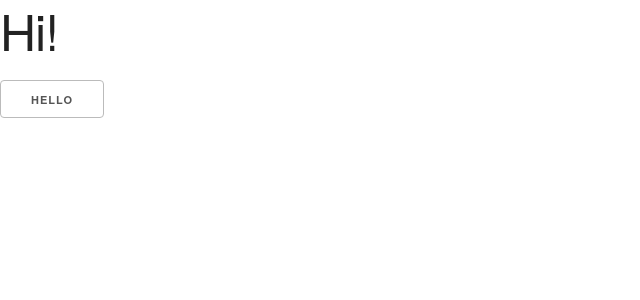
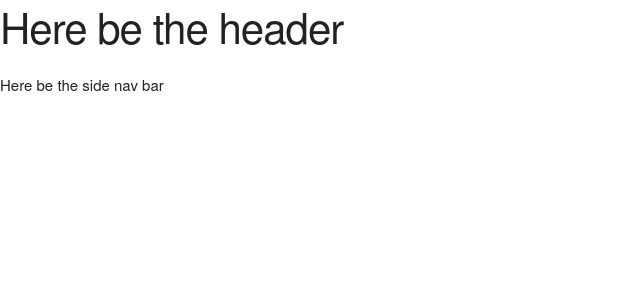
Before and after one commit to bananabrann/jdavisarrangements, a React (Create React App) app: page / in a window 1280 px wide. Shown: the top 300 px of the page, without its empty margins (0-640 px from the left). Built offline with nearby package versions, Linux system fonts and the light colour scheme.

Commit message:
Add Nav and Header component

```diff
--- a/src/Components/App/App.js
+++ b/src/Components/App/App.js
@@ -1,20 +1,31 @@
-import React from "react";
-import "./App.css";
+import React, { Component } from "react";
 import { Route } from "react-router-dom";
 import About from "../About/About";
 import Audio from "../Audio/Audio";
+import Header from "../Header/Header";
 import Home from "../Home/Home";
+import Nav from "../Nav/Nav";
 import Products from "../Products/Products";
+import "./App.css";
 
-function App() {
-  return (
-    <div className="App">
-      <header className="App-header">
-        <h1>Hi!</h1>
-        <button>Hello</button>
-      </header>
-    </div>
-  );
+class App extends Component {
+  constructor(props) {
+    super(props);
+    this.state = {};
+  }
+
+  render() {
+    return (
+      <div className="App">
+        <header>
+          <h2>Here be the header</h2>
+        </header>
+        <nav>
+          Here be the side nav bar
+        </nav>
+
+      </div>
+    );
+  }
 }
-
 export default App;
--- /dev/null
+++ b/src/Components/Header/Header.js
@@ -0,0 +1,18 @@
+import React from 'react';
+
+class Header extends React.Component {
+  constructor() {
+    super();
+    this.state = { someKey: 'someValue' };
+  }
+
+  render() {
+    return <p>{this.state.someKey}</p>;
+  }
+
+  componentDidMount() {
+    this.setState({ someKey: 'otherValue' });
+  }
+}
+
+export default Header;
--- /dev/null
+++ b/src/Components/Nav/Nav.js
@@ -0,0 +1,18 @@
+import React from 'react';
+
+class Nav extends React.Component {
+  constructor() {
+    super();
+    this.state = { someKey: 'someValue' };
+  }
+
+  render() {
+    return <p>{this.state.someKey}</p>;
+  }
+
+  componentDidMount() {
+    this.setState({ someKey: 'otherValue' });
+  }
+}
+
+export default Nav;
```
Also changed, not shown: src/Components/Nav/Nav.css (added).
